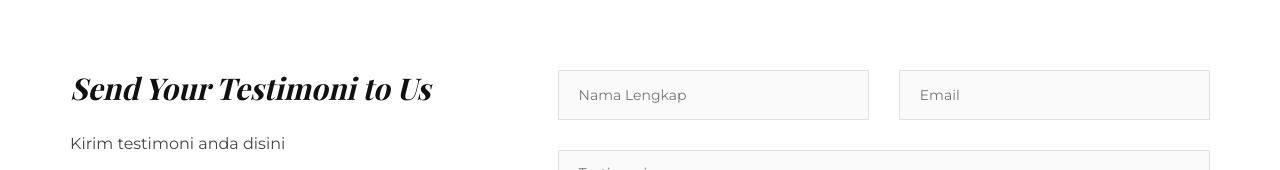
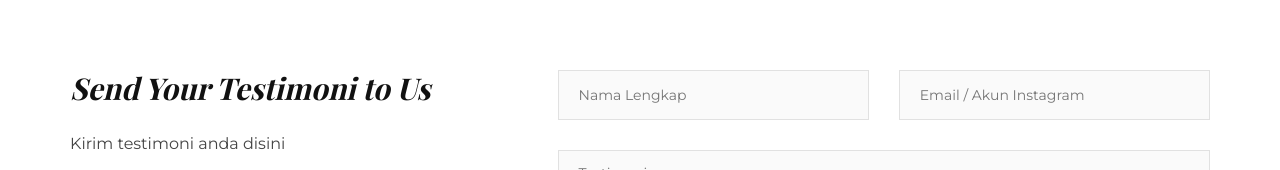
Before and after one commit to Triyonorifan11/frontEnd-TigaTungku, a plain HTML site: page contact.html in a window 1280 px wide. Shown: the part 523-693 px from the top of the page. Drawn offline with nearby package versions, Linux system fonts and the light colour scheme; some packages are replaced by stand-ins of ours; a script that the page names is missing.

Commit message:
update type inputaan email testimoni

```diff
--- a/contact.html
+++ b/contact.html
@@ -164,7 +164,7 @@
                                     <input type="text" required placeholder="Nama Lengkap" name="namaLengkap" id="namaLengkap">
                                 </div>
                                 <div class="col-lg-6">
-                                    <input type="email" required placeholder="Email" name="emailTester" id="emailTester">
+                                    <input type="text" required placeholder="Email / Akun Instagram" name="emailTester" id="emailTester">
                                 </div>
                                 <div class="col-lg-12">
                                     <textarea placeholder="Testimoni" required name="pesanTester" id="pesanTester"></textarea>
```
